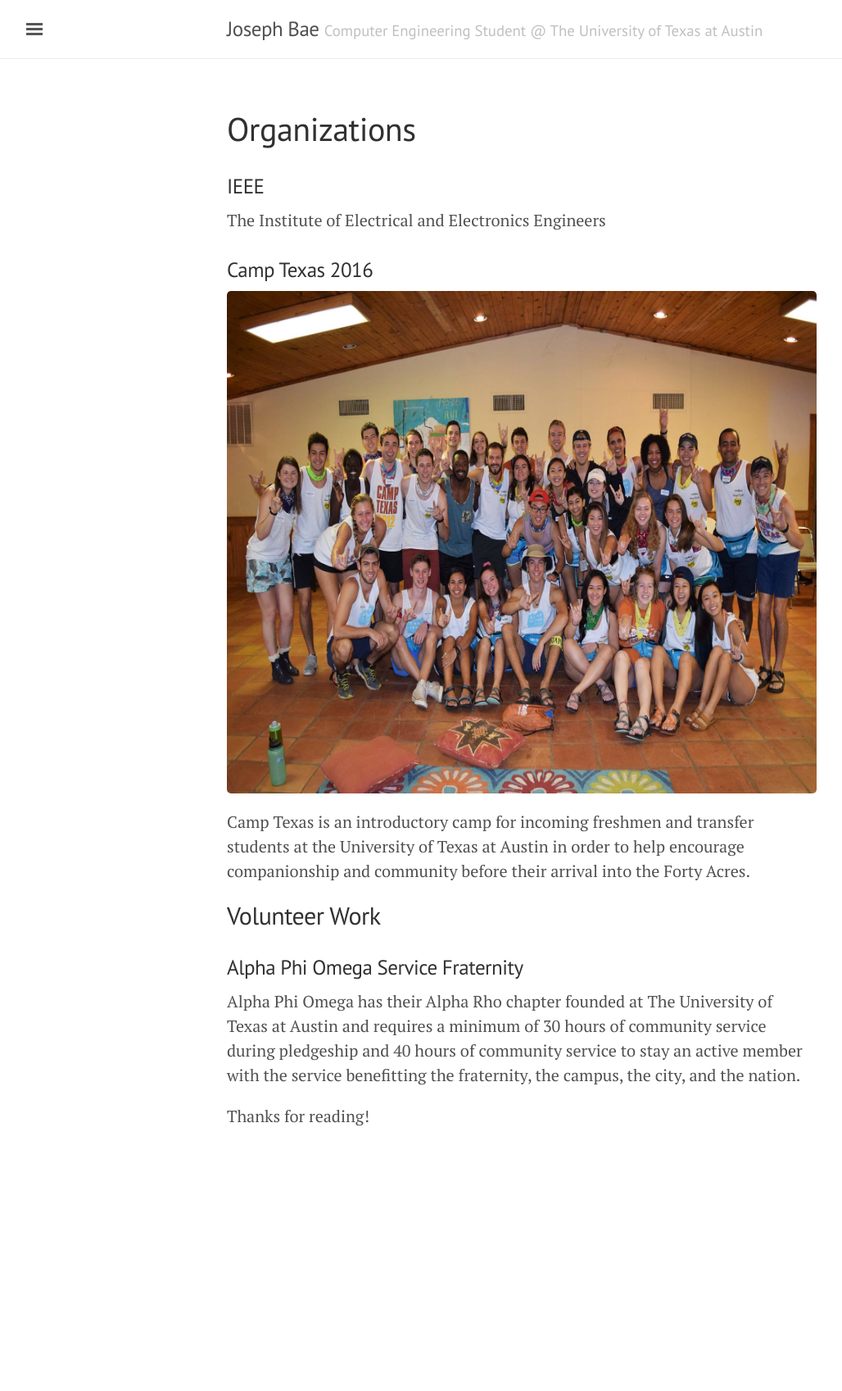
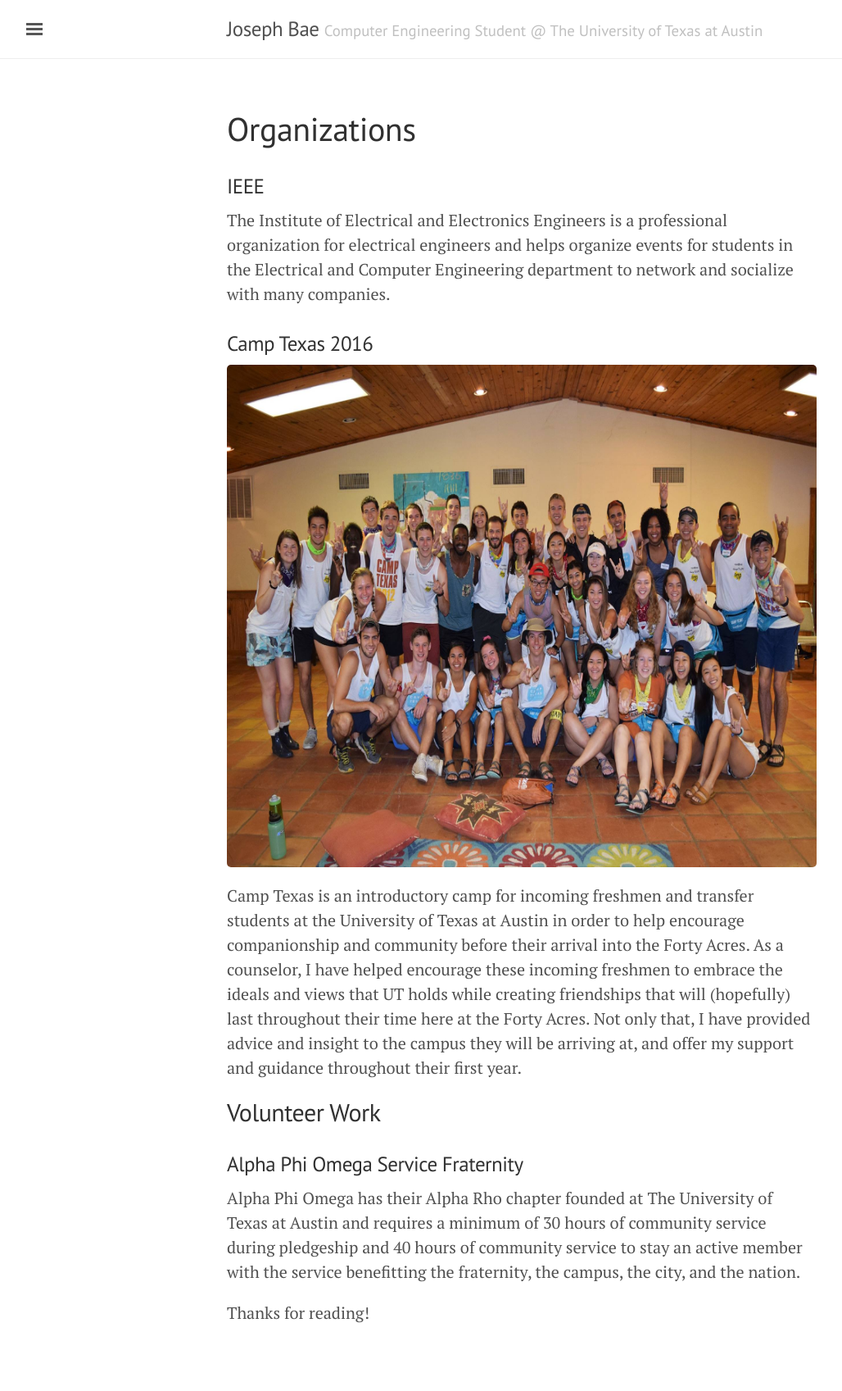
Before and after one commit to josephbae96/josephbae96.github.io, a Jekyll site: the page built from Organizations.md, in a window 1280 px wide. Shown: the whole page at 82% size, without its empty margins (3-1031 px from the left). Built offline with Jekyll 4.4.1, drawn with Linux system fonts in a browser that asks for light colours; before the commit the page ends 1457 px from its top, so only the background shows below that.

```diff
--- a/Organizations.md
+++ b/Organizations.md
@@ -4,7 +4,8 @@ title: Organizations
 ---
 
 ### IEEE
-The Institute of Electrical and Electronics Engineers
+The Institute of Electrical and Electronics Engineers is a professional organization for electrical engineers and helps organize events for students in the
+Electrical and Computer Engineering department to network and socialize with many companies.
 
 ### Camp Texas 2016
 
@@ -12,8 +13,10 @@ The Institute of Electrical and Electronics Engineers
 
 Camp Texas is an introductory camp for incoming freshmen and transfer students at the
 University of Texas at Austin in order to help encourage companionship and community
-before their arrival into the Forty Acres.
-
+before their arrival into the Forty Acres. As a counselor, I have helped encourage these incoming freshmen
+to embrace the ideals and views that UT holds while creating friendships that will  (hopefully) last throughout their time
+here at the Forty Acres. Not only that, I have provided advice and insight to the campus they will be arriving at, and
+offer my support and guidance throughout their first year.
 
 
 ## Volunteer Work
```
Also changed, not shown: _posts/2016-09-07-Test-Again.md (deleted, +0 -7 lines), _posts/2016-09-07-Welcome.md (added, +13 -0 lines), 1 other file.
